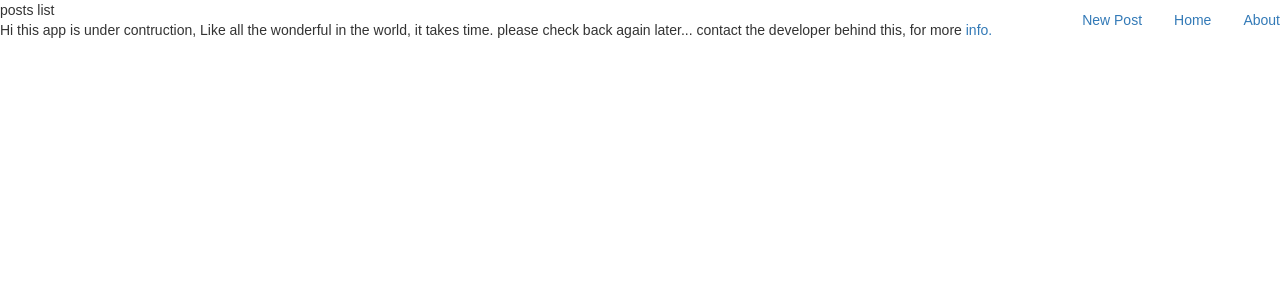
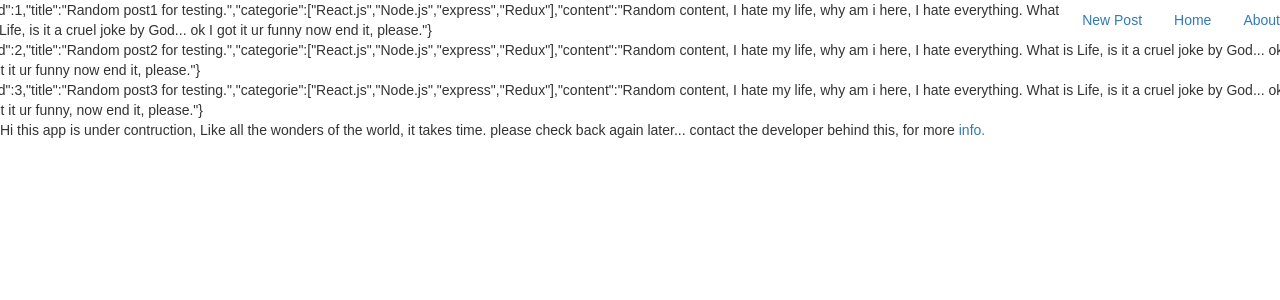
Before and after one commit to intothemachine/intothemachine.github.io, a React (Create React App) app: page / in a window 1280 px wide. Shown: the top 300 px of the page. Built offline with nearby package versions, Linux system fonts and the light colour scheme.

Commit message:
implement: posts and post setup

```diff
--- /dev/null
+++ b/src/components/Post.js
@@ -0,0 +1,12 @@
+import React,{Component} from 'react'
+
+export default class Post extends Component{
+
+	render(){
+		return(
+			<div className="row">
+		{JSON.stringify(this.props.postData)}
+		</div>
+			);
+	}
+}
--- a/src/components/Posts.js
+++ b/src/components/Posts.js
@@ -1,11 +1,27 @@
 import React,{Component} from 'react';
+import {PostsData} from '../data'
+import Post from './Post'
 
 export default class Posts extends Component{
 
-	render(){
-		return(
-			<div>posts list</div>
+
+
+	getPost(){
+		console.log(PostsData);
+		PostsData.map((post)=>
+			(<li>
+						<Post post={post}></Post>
+						</li>
+			)
 			);
 	}
 
+	render(){
+    return(<div>
+      {PostsData.map((postItem,index)=> (<Post key={postItem.id} postData={postItem} />))}
+        </div>
+      );
+
+	}
+
 }
--- a/src/data.js
+++ b/src/data.js
@@ -1,4 +1,4 @@
-const Posts = [{
+const PostsData = [{
       id:1,
       title: 'Random post1 for testing.',
       categorie: ['React.js', 'Node.js', 'express','Redux'],
@@ -20,4 +20,4 @@ const Posts = [{
 
 }
 ];
-export {Posts};
+export {PostsData};
--- a/src/pages/App.js
+++ b/src/pages/App.js
@@ -18,7 +18,7 @@ class App extends Component {
       <div className='App-Container'>
         <Header/>
         <Posts/>
-        <div>Hi this app is under contruction, Like all the wonderful in the world, it takes time. please check back again later... contact the developer behind this, for more <a href="https://suryanarayanamurthy.herokuapp.com/" target="_blank">info.</a></div>
+        <div>Hi this app is under contruction, Like all the wonders of the world, it takes time. please check back again later... contact the developer behind this, for more <a href="https://suryanarayanamurthy.herokuapp.com/" target="_blank">info.</a></div>
       </div>
     );
   }
```
